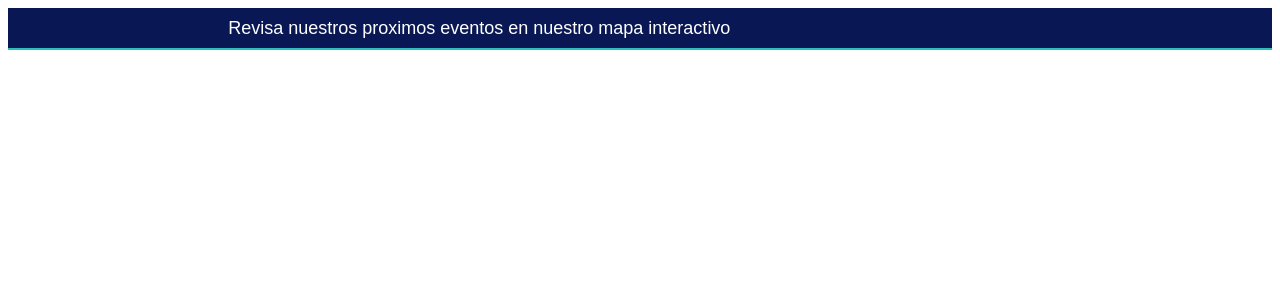
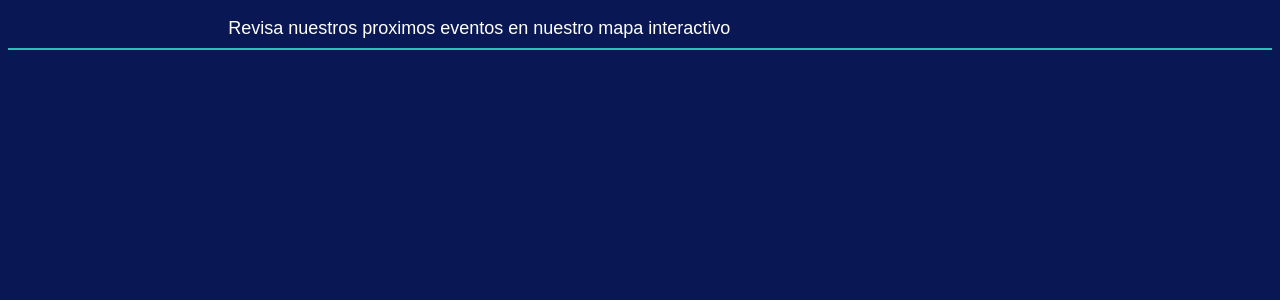
Before and after one commit to Okoruwu/7000VALIENTES, a PHP site: page /modulos/marquee.php in a window 1280 px wide. Shown: the top 300 px of the page. Run offline with PHP 8.4, Linux system fonts and the light colour scheme.

Commit message:
finish up

```diff
--- a/css/marquee.css
+++ b/css/marquee.css
@@ -1,6 +1,7 @@
 
 body {
     font-family: Arial, sans-serif;
+    background-color: #091854;
 }
 
 .marquee-container {
```
